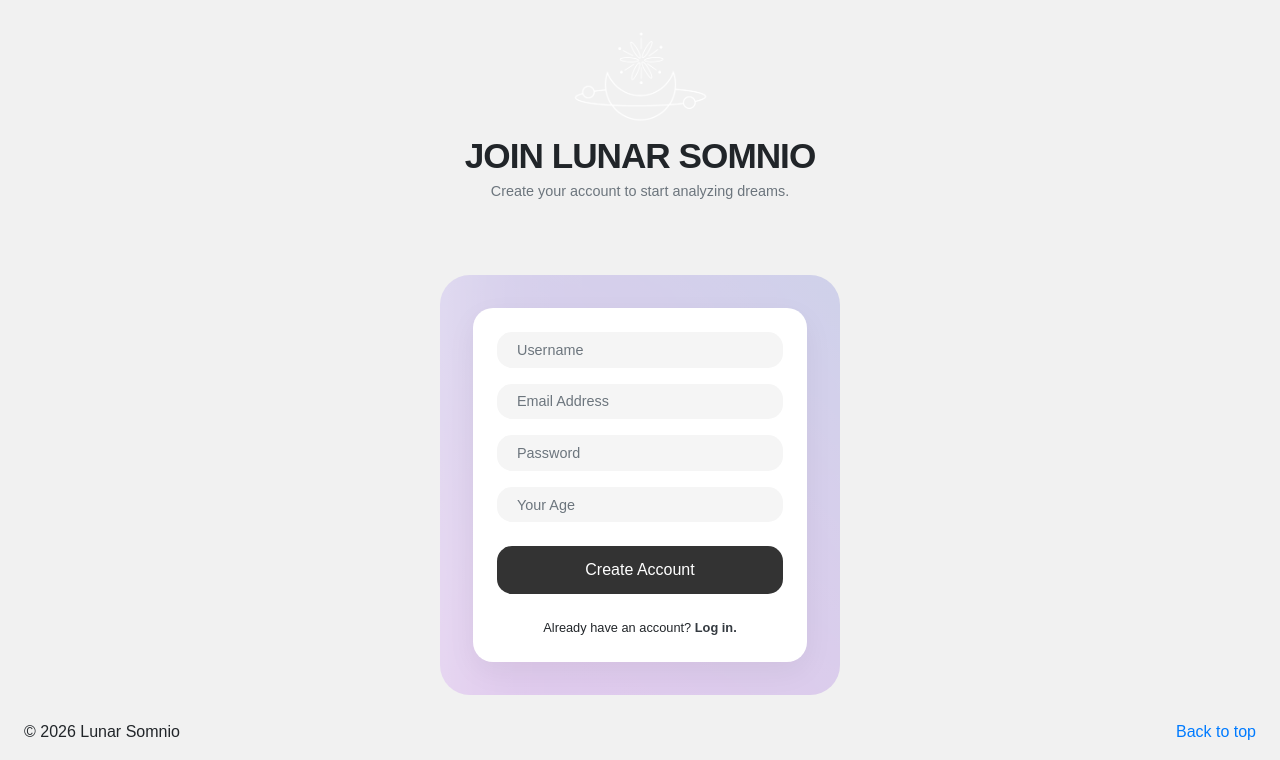
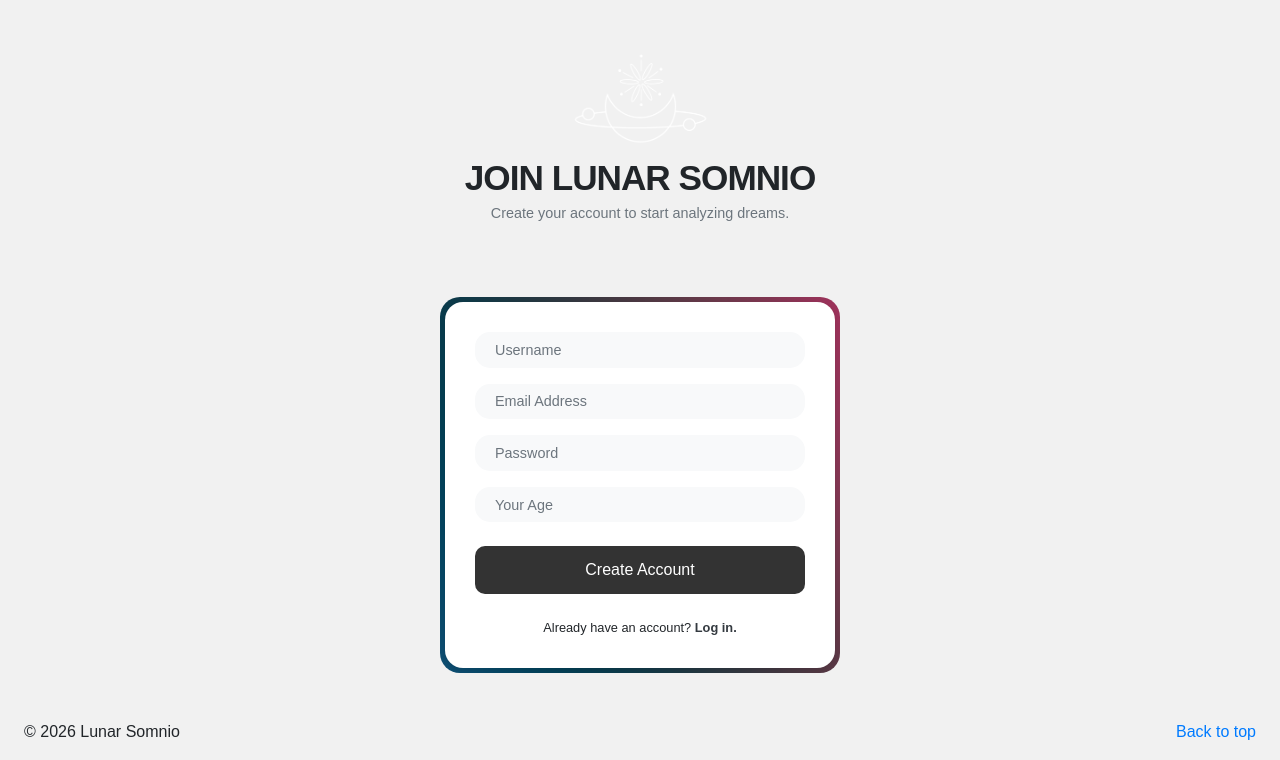
Before and after one commit to imaginethinking/lunar-somnio, a Django app: page /lunar_somnio/register/ in a window 1280 px wide. Shown: the part 126-886 px from the top of the page. Run offline with Django 3.2, Linux system fonts and the light colour scheme; some libraries are stand-ins or nearby versions; some web fonts are replaced.

Commit message:
fix - Border thickness and color

```diff
--- a/templates/lunar_somnio/register.html
+++ b/templates/lunar_somnio/register.html
@@ -5,31 +5,33 @@
 
 {% block body_block %}
 <div class="full-page">
-    <div class="text-center">
+
+    <div class="text-center mb-4">
         <img src="{% static 'images/Logo3.png' %}" alt="Lunar Somnio" style="max-width: 140px; margin-bottom: 10px;">
         <h1 class="font-weight-bold zalando-sans-semiexpanded" style="font-size: 2.2rem; letter-spacing: -1px; text-transform: uppercase; margin-bottom: 0;">JOIN LUNAR SOMNIO</h1>
         <p class="text-muted" style="font-size: 0.9rem; margin-top: 4px;">Create your account to start analyzing dreams.</p>
     </div>
 
-    <div class="box mt-4" style="background: linear-gradient(rgba(255,255,255,0.7), rgba(255,255,255,0.7)), url('{% static 'images/BG4.png' %}'); background-size: cover; width: 400px; padding: 30px; border-radius: 30px;">
+    <div class="box dream-bg mx-auto" style="--bg-image: url('{% static 'images/BG4.png' %}'); padding: 2px; border-radius: 20px; width: 400px; max-width: 100%;">
 
-        <div class="card p-4" style="background: white; border-radius: 20px; border: none; box-shadow: 0 10px 30px rgba(0,0,0,0.05);">
+        <div class="card h-100 shadow-sm" style="border-radius: 18px; border: none; padding: 30px; background: white;">
             <form method="POST">
                 {% csrf_token %}
-                <input type="text" name="username" class="form-control dream-title-input mb-3" placeholder="Username" required style="font-size: 0.9rem; padding: 12px 20px;">
-                <input type="email" name="email" class="form-control dream-title-input mb-3" placeholder="Email Address" required style="font-size: 0.9rem; padding: 12px 20px;">
-                <input type="password" name="password" class="form-control dream-title-input mb-3" placeholder="Password" required style="font-size: 0.9rem; padding: 12px 20px;">
-                <input type="number" name="age" class="form-control dream-title-input mb-4" placeholder="Your Age" required style="font-size: 0.9rem; padding: 12px 20px;">
+                <input type="text" name="username" class="form-control dream-title-input mb-3" placeholder="Username" required style="font-size: 0.9rem; padding: 12px 20px; background-color: #f8f9fa; border: none;">
+                <input type="email" name="email" class="form-control dream-title-input mb-3" placeholder="Email Address" required style="font-size: 0.9rem; padding: 12px 20px; background-color: #f8f9fa; border: none;">
+                <input type="password" name="password" class="form-control dream-title-input mb-3" placeholder="Password" required style="font-size: 0.9rem; padding: 12px 20px; background-color: #f8f9fa; border: none;">
+                <input type="number" name="age" class="form-control dream-title-input mb-4" placeholder="Your Age" required style="font-size: 0.9rem; padding: 12px 20px; background-color: #f8f9fa; border: none;">
 
-                <button type="submit" class="btn btn-block dream-title-input" style="background-color: #333; color: white; height: auto; padding: 12px; font-weight: 500; font-size: 1rem;">
+                <button type="submit" class="btn btn-block dream-title-input" style="background-color: #333; color: white; height: auto; padding: 12px; font-weight: 500; font-size: 1rem; border-radius: 10px;">
                     Create Account
                 </button>
             </form>
 
             <p class="small text-center mt-4 mb-0">
-                Already have an account? <a href="{% url 'lunar_somnio:login' %}" class="font-weight-bold text-dark">Log in.</a>
+                Already have an account? <a href="{% url 'lunar_somnio:login' %}" class="font-weight-bold text-dark" style="text-decoration: none;">Log in.</a>
             </p>
         </div>
+
     </div>
 </div>
 {% endblock %}
```
Also changed, not shown: templates/lunar_somnio/login.html (+11 -9 lines).
